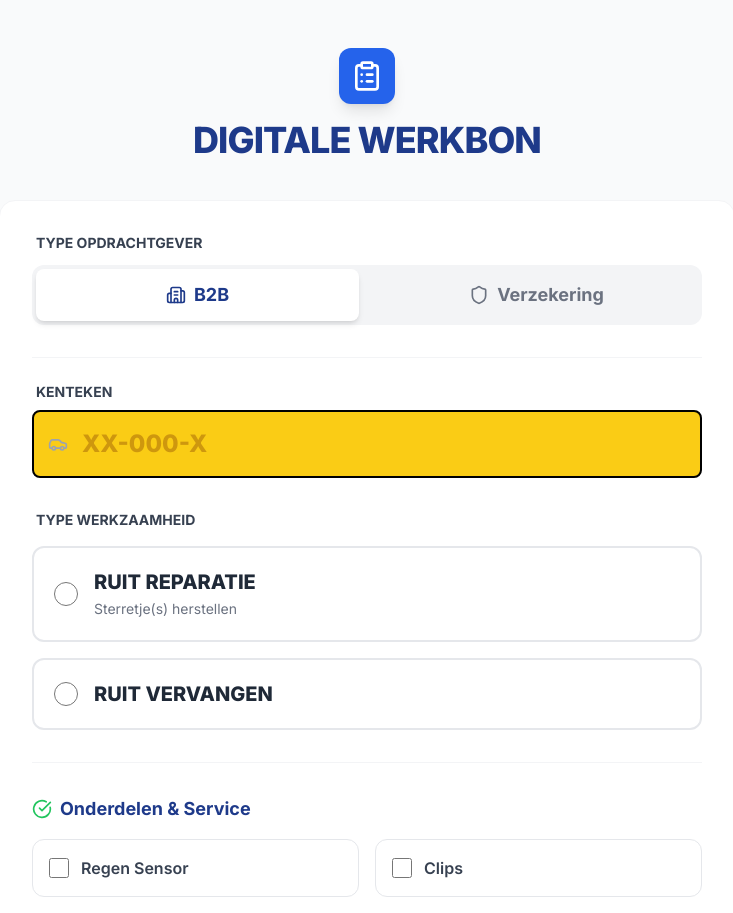
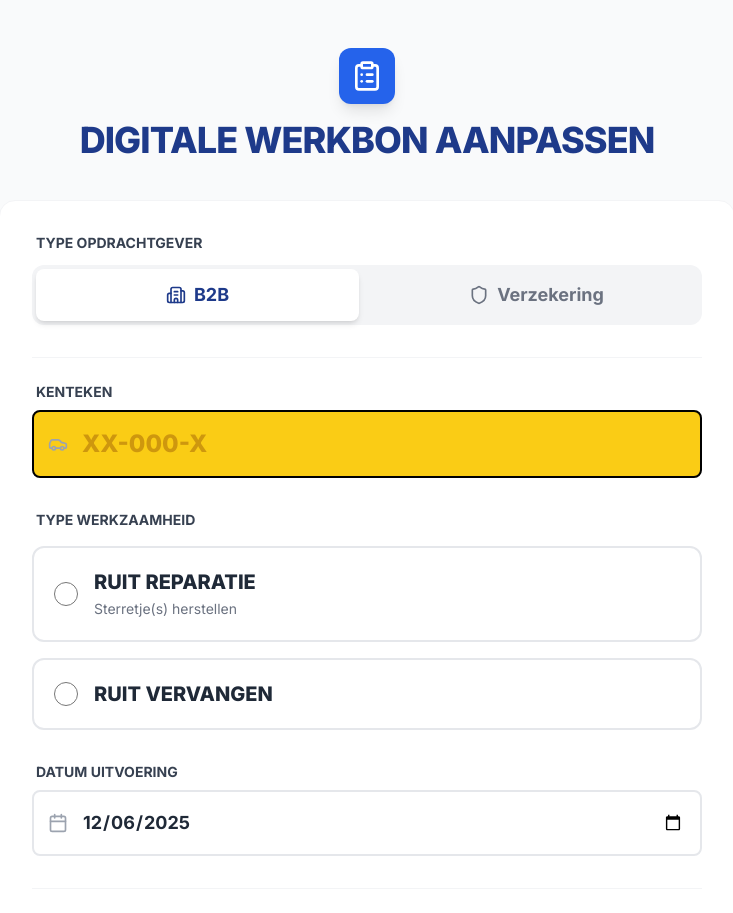
Before and after one commit to Timodo22/AutoglasPro, a React (Vite) app: page /werkbon in a window 1280 px wide. Shown: the part 180-1093 px from the top of the page, without its empty margins (273-1006 px from the left). Built offline with nearby package versions, Linux system fonts and the light colour scheme.

Commit message:
edited werkbon

```diff
--- a/pages/Werkbon.tsx
+++ b/pages/Werkbon.tsx
@@ -1,7 +1,7 @@
 import React, { useState } from 'react';
 import {
   ClipboardList, Car, CheckCircle, AlertCircle, Send, Star,
-  Camera, Trash2, Building2, Shield, Loader2, Check, FileBarChart
+  Camera, Trash2, Building2, Shield, Loader2, Check, FileBarChart, Calendar
 } from 'lucide-react';
 import imageCompression from 'browser-image-compression';
 
@@ -32,7 +32,7 @@ const addTimestampToImage = async (imageFile: File): Promise<File> => {
       ctx.drawImage(img, 0, 0);
 
       // Tekst instellingen
-      const fontSize = Math.floor(canvas.width * 0.03); // Iets groter lettertype voor leesbaarheid bij lagere resolutie
+      const fontSize = Math.floor(canvas.width * 0.03);
       ctx.font = `bold ${fontSize}px Arial`;
       ctx.fillStyle = '#FFD700';
       ctx.strokeStyle = 'black';
@@ -62,7 +62,7 @@ const addTimestampToImage = async (imageFile: File): Promise<File> => {
         } else {
           resolve(imageFile);
         }
-      }, 'image/jpeg', 0.60); // <-- HIER STAAT DE KWALITEIT NU OP 60% (was 90%)
+      }, 'image/jpeg', 0.60);
     };
 
     img.onerror = () => resolve(imageFile);
@@ -77,6 +77,9 @@ export const Werkbon: React.FC = () => {
   const [customerType, setCustomerType] = useState('B2B');
   const [remarks, setRemarks] = useState('');
 
+  // Nieuwe state voor Datum (standaard op vandaag)
+  const [workDate, setWorkDate] = useState(new Date().toISOString().split('T')[0]);
+
   // File state
   const [selectedFiles, setSelectedFiles] = useState<File[]>([]);
   const [previews, setPreviews] = useState<string[]>([]);
@@ -89,7 +92,6 @@ export const Werkbon: React.FC = () => {
   // --- CALCULATIES ---
   const totalOriginalSize = selectedFiles.reduce((acc, file) => acc + file.size, 0);
 
-  // Schatting: We targetten nu 0.3MB (300KB)
   const estimatedCompressedSize = selectedFiles.reduce((acc, file) => {
     const targetSize = 0.3 * 1024 * 1024; // 0.3 MB
     return acc + Math.min(file.size, targetSize);
@@ -125,6 +127,7 @@ export const Werkbon: React.FC = () => {
     formData.append("Klant_Type", customerType);
     formData.append("Kenteken", kenteken.toUpperCase());
     formData.append("Type_Werk", workType);
+    formData.append("Datum", workDate); // Datum toevoegen aan form data
 
     if (workType === 'Reparatie' && stars > 0) {
         formData.append("Aantal_Sterren", stars.toString());
@@ -138,10 +141,9 @@ export const Werkbon: React.FC = () => {
       formData.append((checkbox as HTMLInputElement).name, "Ja");
     });
 
-    // --- DE NIEUWE COMPRESSIE INSTELLINGEN ---
     const options = {
-      maxSizeMB: 0.3,          // Maximaal 300KB per foto
-      maxWidthOrHeight: 1280,  // Max 1280px breed of hoog (Prima voor HD scherm)
+      maxSizeMB: 0.3,
+      maxWidthOrHeight: 1280,
       useWebWorker: true,
       fileType: "image/jpeg"
     };
@@ -151,7 +153,6 @@ export const Werkbon: React.FC = () => {
         console.log(`Start verwerken van ${selectedFiles.length} foto's...`);
 
         for (const file of selectedFiles) {
-          // 1. Verkleinen en eerste compressie slag
           const compressedBlob = await imageCompression(file, options);
 
           const fileWithOriginalTime = new File([compressedBlob], file.name, {
@@ -159,7 +160,6 @@ export const Werkbon: React.FC = () => {
              lastModified: file.lastModified
           });
 
-          // 2. Datum inbranden & definitieve compressie (60% kwaliteit)
           const stampedFile = await addTimestampToImage(fileWithOriginalTime);
 
           formData.append("attachment", stampedFile, file.name);
@@ -217,7 +217,7 @@ export const Werkbon: React.FC = () => {
           <div className="inline-flex items-center justify-center p-3 bg-blue-600 text-white rounded-xl mb-4 shadow-lg">
             <ClipboardList size={32} />
           </div>
-          <h1 className="text-4xl font-black text-blue-900 uppercase tracking-tight">Digitale Werkbon</h1>
+          <h1 className="text-4xl font-black text-blue-900 uppercase tracking-tight">Digitale Werkbon aanpassen</h1>
         </div>
 
         <div className="bg-white rounded-2xl shadow-xl border border-gray-100 overflow-hidden">
@@ -278,6 +278,23 @@ export const Werkbon: React.FC = () => {
                   <span className="block font-black text-xl text-gray-800 uppercase">Ruit Vervangen</span>
                 </div>
               </label>
+            </div>
+
+            {/* NIEUW: DATUM VELD */}
+            <div className="mb-8">
+              <label className="block text-sm font-bold text-gray-700 uppercase mb-2 ml-1">Datum Uitvoering</label>
+              <div className="relative">
+                <div className="absolute inset-y-0 left-0 pl-4 flex items-center pointer-events-none text-gray-400">
+                  <Calendar size={20} />
+                </div>
+                <input
+                  type="date"
+                  required
+                  value={workDate}
+                  onChange={(e) => setWorkDate(e.target.value)}
+                  className="w-full pl-12 pr-4 py-4 bg-white border-2 border-gray-200 text-gray-800 font-bold text-lg rounded-lg focus:border-blue-600 outline-none"
+                />
+              </div>
             </div>
 
             <hr className="my-8 border-gray-100" />
```
